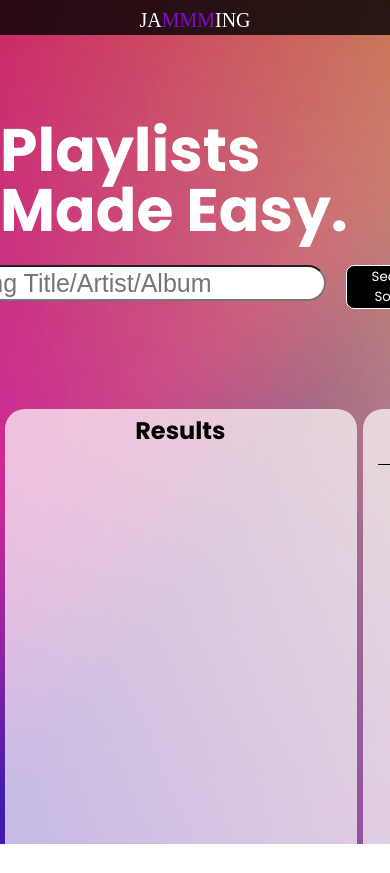
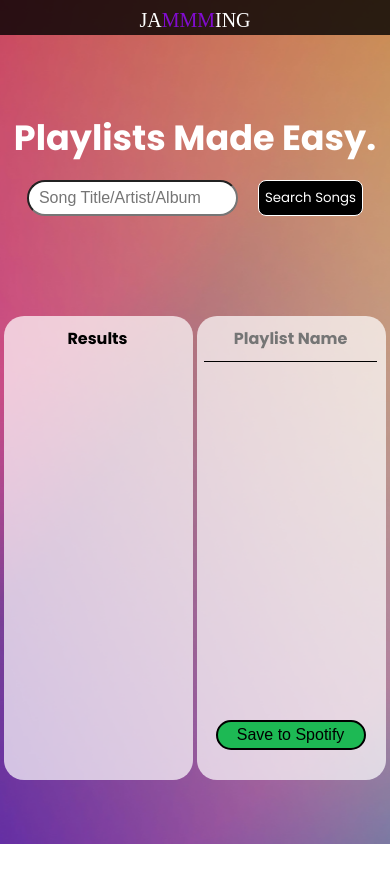
Before and after one commit to Calebhagood/SpotifyPlaylistApp, a React (Create React App) app: page / in a window 390 px wide. Shown: the top 873 px of the page. After the commit the page ends 844 px from the top, so only its background shows below. Built offline with nearby package versions, Linux system fonts and the light colour scheme; a web font is replaced by a local one.

Commit message:
added media queries to make responsive for phone screens

```diff
--- a/src/components/App/App.module.css
+++ b/src/components/App/App.module.css
@@ -5,6 +5,7 @@
   -o-background-size: cover;
   background-size: cover;
   height: 100vh;
+  width: 100vw;
   min-width: 710px;
 }
 
@@ -39,3 +40,15 @@
   justify-content: space-evenly;
   min-width: 720px;
 }
+
+@media only screen and (max-width: 480px){
+  .container{
+    max-width: 100vw;
+    max-height: 100vh;
+    overflow: hidden;
+  }
+
+  .resultsSection{
+    min-width: 100vw;
+  }
+}
--- a/src/components/Playlist/Playlist.module.css
+++ b/src/components/Playlist/Playlist.module.css
@@ -62,3 +62,13 @@ button:hover{
 .tracklist{
     margin-bottom: 20px;
 }
+
+@media only screen and (max-width: 480px) {
+    .playlistContainer{
+        min-width: 48vw;
+    }
+
+    .playlistName{
+        font-size: 16px;
+    }
+}
--- a/src/components/SearchBar/SearchBar.module.css
+++ b/src/components/SearchBar/SearchBar.module.css
@@ -35,3 +35,17 @@
     display: flex;
     gap: 20px;
 }
+
+@media only screen and (max-width: 480px) {
+
+    .heroText{
+        font-size: 35px;
+    }
+
+    .searchBar{
+        width: 50vw;
+        font-size: 16px;
+    }
+
+
+}
--- a/src/components/SearchResults/SearchResults.module.css
+++ b/src/components/SearchResults/SearchResults.module.css
@@ -15,11 +15,21 @@
     font-size: 24px;
     font-weight: 700;
     text-align: center;
-    padding-top: 10px;
-    padding-bottom: 10px;
+    padding-top: 15px;
+    padding-bottom: 15px;
 }
 
 .tracklist{
-
     margin-bottom: 20px;
 }
+
+
+@media only screen and (max-width: 480px) {
+    .resultsContainer{
+        min-width: 48vw;
+    }
+
+    .resultsHeader{
+        font-size: 16px;
+    }
+}
--- a/src/components/Track/Track.module.css
+++ b/src/components/Track/Track.module.css
@@ -61,3 +61,27 @@
 .imageContainer{
     align-self: center;
 }
+
+@media only screen and (max-width: 480px) {
+    .image{
+        width: 40px;
+        height: 40px;
+    }
+
+    .title{
+        font-size: 14px;
+    }
+
+    .button{
+        height: 25px;
+        width: 25px;
+    }
+
+    .artist, .album{
+        font-size: 12px;
+    }
+
+    .leftContent{
+        align-self: center;
+    }
+}
--- a/src/util/Spotify/Spotify.js
+++ b/src/util/Spotify/Spotify.js
@@ -1,7 +1,7 @@
 let accessToken = "";
 const clientID = "c032555bf9bd44b48770bd4427d3207f";
 const redirectUrl = "http://localhost:3000";
-//const redirectUrl = "https://syphersjammmingproject.surge.sh";
+// const redirectUrl = "https://calebsjammmingproject.surge.sh"
 
 const Spotify = {
   getAccessToken() {
```
